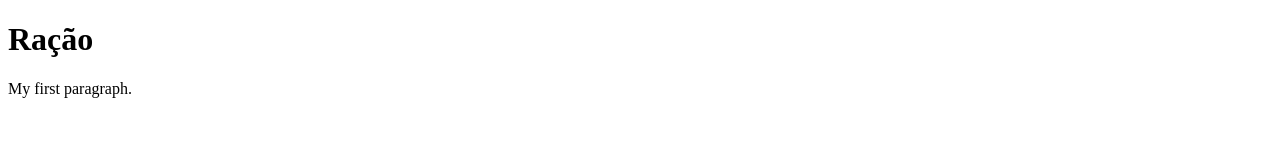
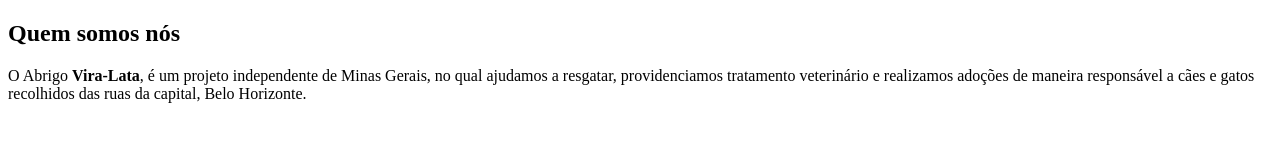
Before and after one commit to GabriellyDiasPereira/study-HTML, a plain HTML site: page index.html in a window 1280 px wide. Drawn offline with Linux system fonts and the light colour scheme.

Commit message:
adicionando conteúdo

```diff
--- a/index.html
+++ b/index.html
@@ -1,15 +1,17 @@
 <!DOCTYPE html>
 <html>
 
-    <head>
-        <title>Page Title</title>
-    </head>
+<head>
+    <title>Vira-Lata</title>
+</head>
 
-    <body>
+<body>
 
-        <h1>Ração</h1>
-        <p>My first paragraph.</p>
+    <h2>Quem somos nós</h2>
+    <p>O Abrigo <strong>Vira-Lata</strong>, é um projeto independente de Minas Gerais, no qual ajudamos a resgatar, providenciamos
+        tratamento veterinário e realizamos adoções de maneira responsável a cães e gatos recolhidos das ruas da
+        capital, Belo Horizonte.</p>
 
-    </body>
+</body>
 
 </html>
```
